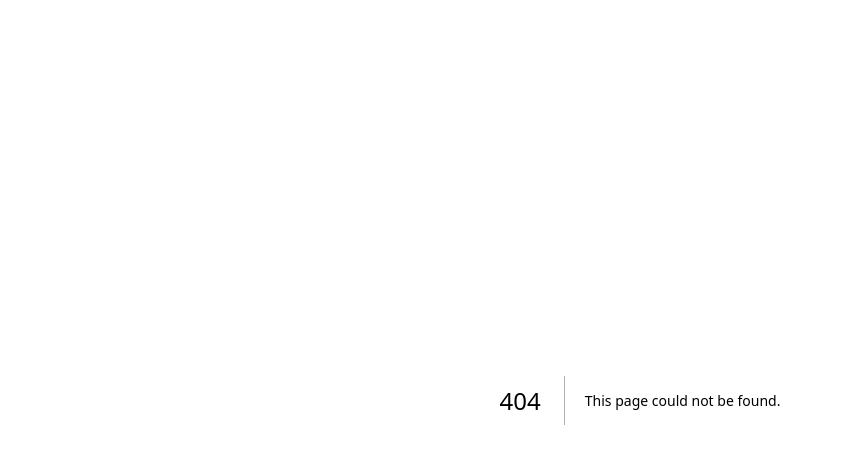
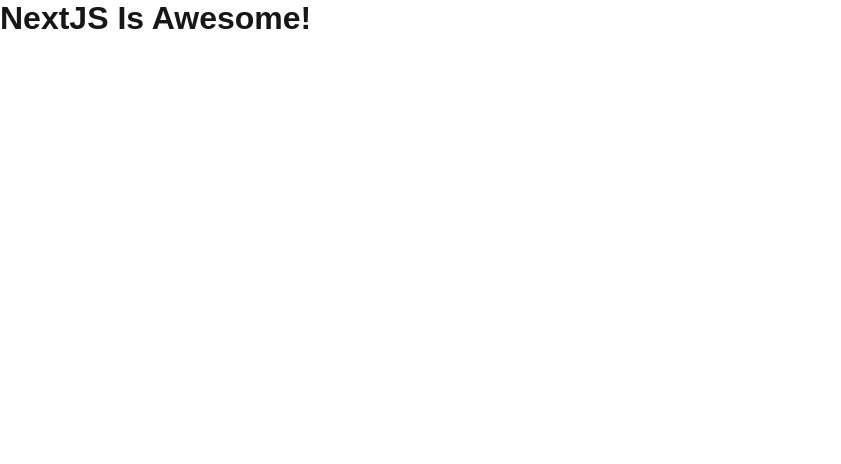
Before and after one commit to GenaPlem/first_next_js_app, a Next.js app: page /awesome in a window 1280 px wide. Before the commit this address had no page. Shown: the top 464 px of the page, without its empty margins (0-841 px from the left). Built offline with nearby package versions, Linux system fonts and the light colour scheme.

Commit message:
Add new page

```diff
--- /dev/null
+++ b/app/awesome/page.js
@@ -0,0 +1,8 @@
+const AwesomePage = () => {
+    return (
+        <main>
+            <h1>NextJS Is Awesome!</h1>
+        </main>
+    )
+}
+export default AwesomePage;
```
